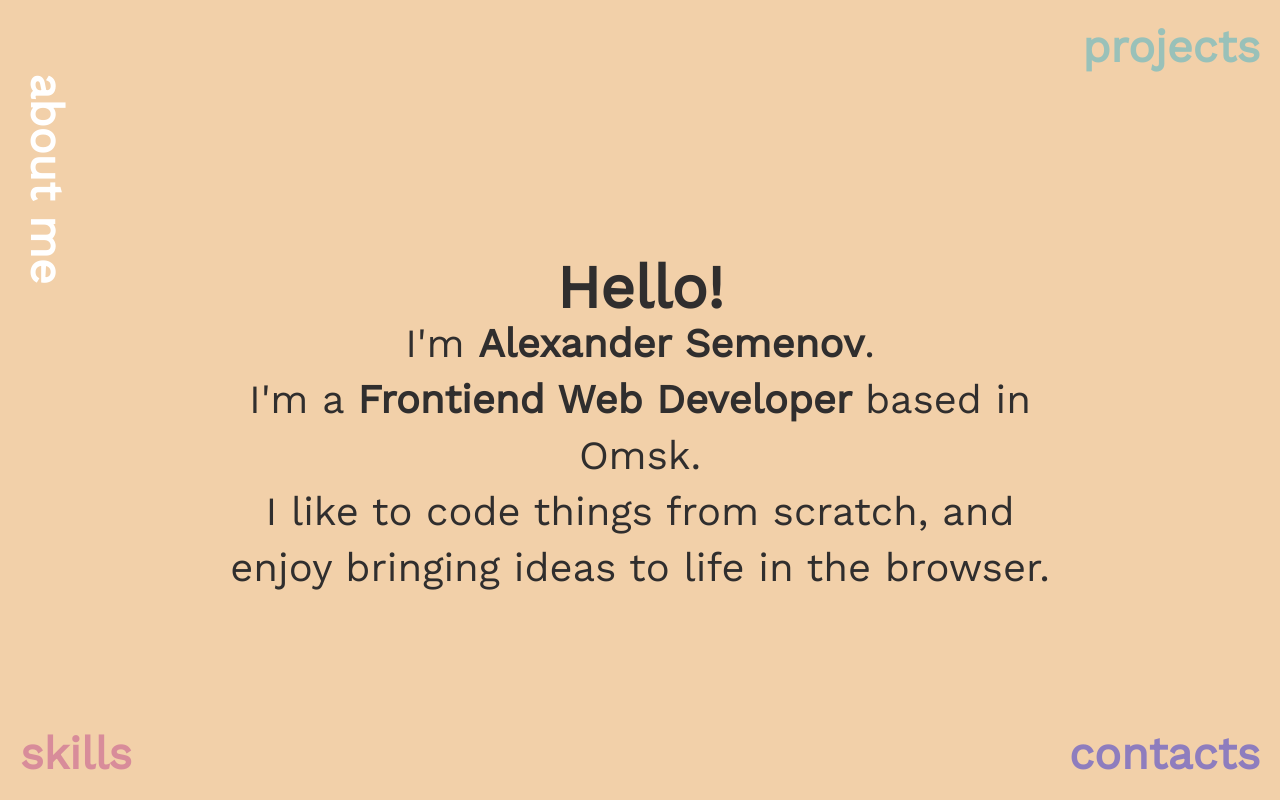
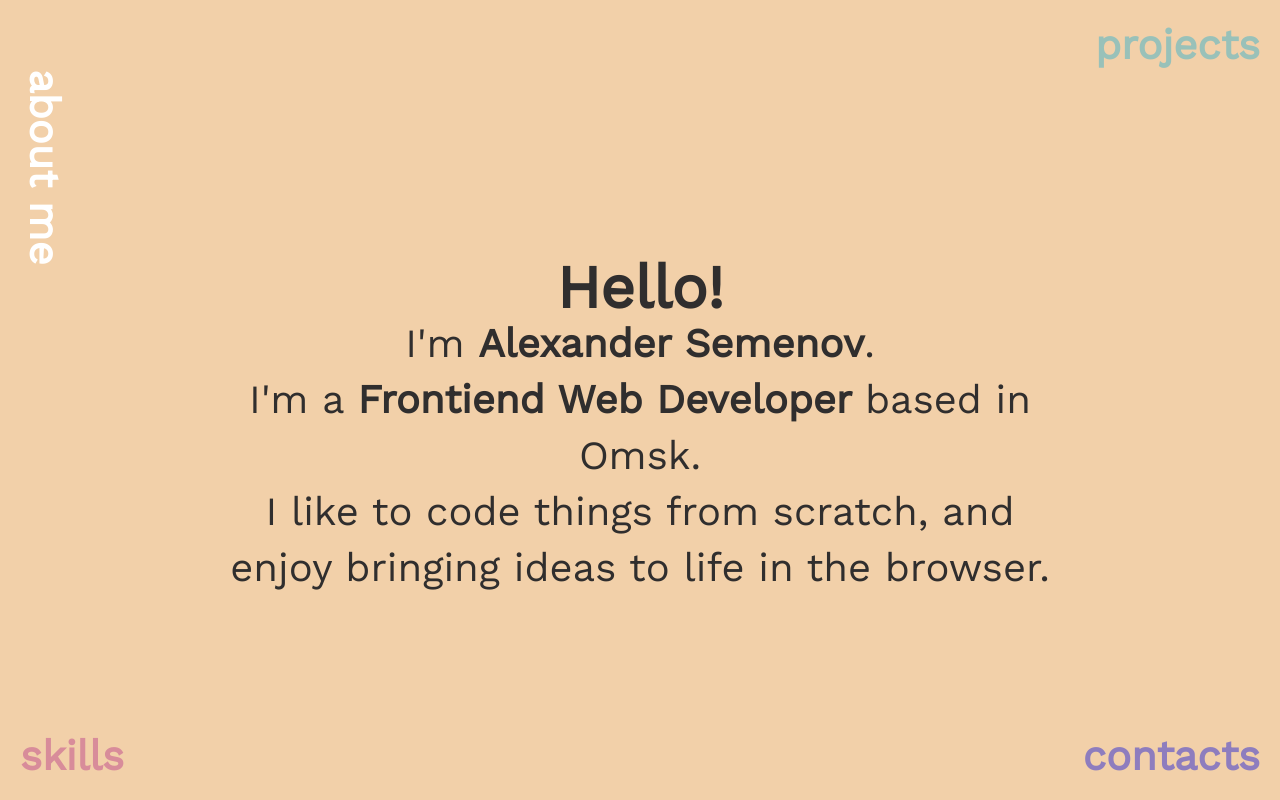
Before and after one commit to SemenovDeveloper/portfolio, a React (Create React App) app: page / in a window 1280 px wide. Built offline with nearby package versions, Linux system fonts and the light colour scheme.

Commit message:
Menu font size

```diff
--- a/src/App.css
+++ b/src/App.css
@@ -21,7 +21,7 @@ body {
   top: 0%;
   left: 0%; }
   .static-about a {
-    font-size: 3.5vw;
+    font-size: 3.25vw;
     font-weight: 700; }
 
 .rotate-about {
@@ -48,7 +48,7 @@ body {
   top: 0%;
   right: 0%; }
   .static-projects a {
-    font-size: 3.5vw;
+    font-size: 3.25vw;
     font-weight: 700; }
 
 .rotate-projects {
@@ -75,7 +75,7 @@ body {
   bottom: 0%;
   left: 0%; }
   .static-skills a {
-    font-size: 3.5vw;
+    font-size: 3.25vw;
     font-weight: 700; }
 
 .rotate-skills {
@@ -102,7 +102,7 @@ body {
   bottom: 0%;
   right: 0%; }
   .static-contacts a {
-    font-size: 3.5vw;
+    font-size: 3.25vw;
     font-weight: 700; }
 
 .rotate-contacts {
--- a/src/App.scss
+++ b/src/App.scss
@@ -30,7 +30,7 @@ body {
   cursor: pointer;
   z-index: 5;
   a {
-    font-size: 3.5vw;
+    font-size: 3.25vw;
     font-weight: 700;
   }
 }
```
Also changed, not shown: src/App.min.css.
